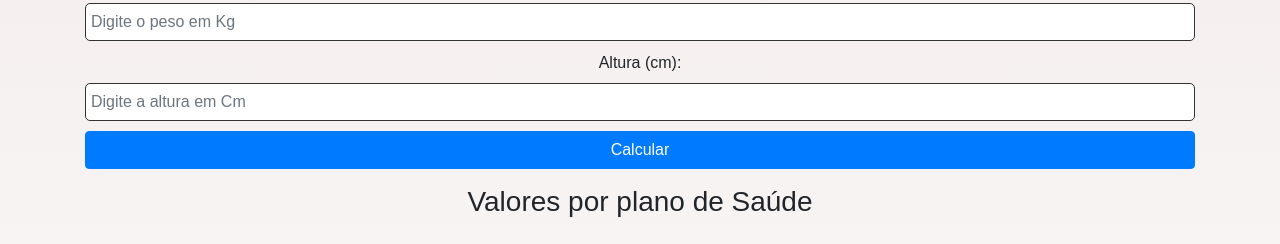
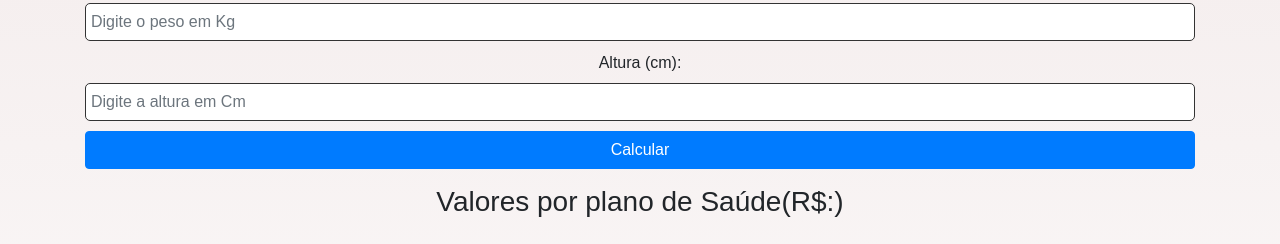
Before and after one commit to ikaro-viana/calculadoraPlanoSaude, a plain HTML site: page index.html in a window 1280 px wide. Shown: the part 774-1018 px from the top of the page. Drawn offline with nearby package versions, Linux system fonts and the light colour scheme.

Commit message:
Update index.html

```diff
--- a/index.html
+++ b/index.html
@@ -44,7 +44,7 @@
                 </div>
             </form>
          <!-- Tabela com resultado -->
-         <h3>Valores por plano de Saúde</h3>
+         <h3>Valores por plano de Saúde(R$:)</h3>
             <div id="result"></div>
         </div>
 
```
